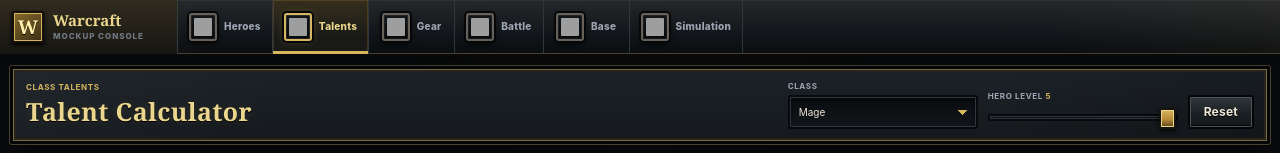
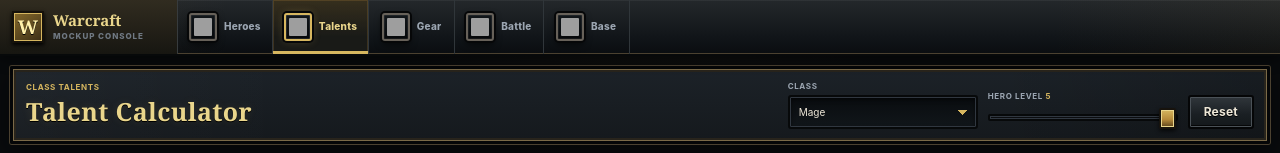
Before and after one commit to SouthernGentlemen/Warcraft, a website: page mockup/talent-calculator.html in a window 1280 px wide. Shown: the top 153 px of the page. Drawn offline with Linux system fonts and the light colour scheme; grey boxes are pictures that could not be loaded.

Commit message:
WOWUI-053 remove obsolete Simulation navigation

```diff
--- a/mockup/talent-calculator.html
+++ b/mockup/talent-calculator.html
@@ -20,7 +20,7 @@
       <a class="wow-game-nav__link" data-wow-nav-key="gear" href="./gear.html">Gear</a>
       <a class="wow-game-nav__link" data-wow-nav-key="battle" href="./battle.html">Battle</a>
       <a class="wow-game-nav__link" data-wow-nav-key="base" href="./base.html">Base</a>
-      <a class="wow-game-nav__link" data-wow-nav-key="simulation" href="./simulation/">Simulation</a>
+
     </nav>
     <div class="wow-game-shell__action"></div>
   </header>
```
